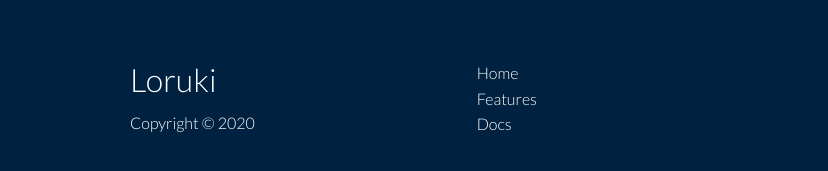
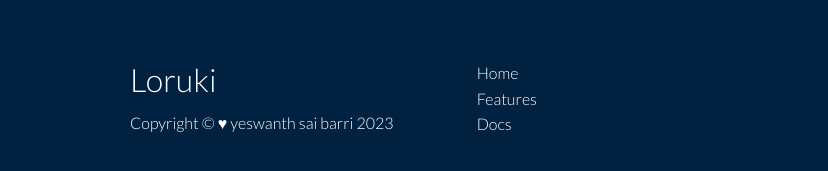
Before and after one commit to yeshwanth9py/Loruki, a plain HTML site: page features.html in a window 1280 px wide. Shown: the part 1443-1614 px from the top of the page, 0-828 px from the left. Drawn offline with Linux system fonts and the light colour scheme.

Commit message:
Update features.html

```diff
--- a/features.html
+++ b/features.html
@@ -94,7 +94,7 @@
             <div>
                 <h1>Loruki
                 </h1>
-                <p>Copyright &copy; 2020</p>
+                <p>Copyright &copy; ♥ yeswanth sai barri 2023</p>
             </div>
             <nav>
                 <ul>
```
